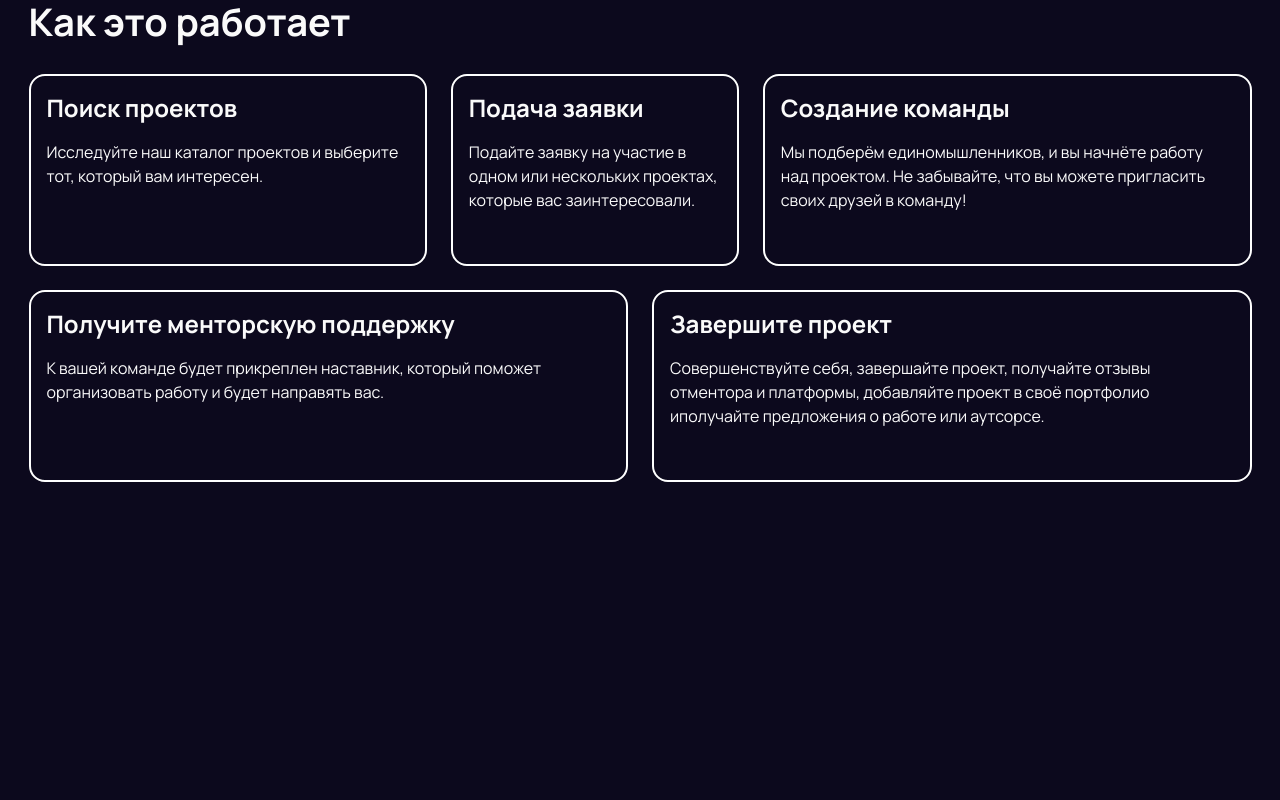
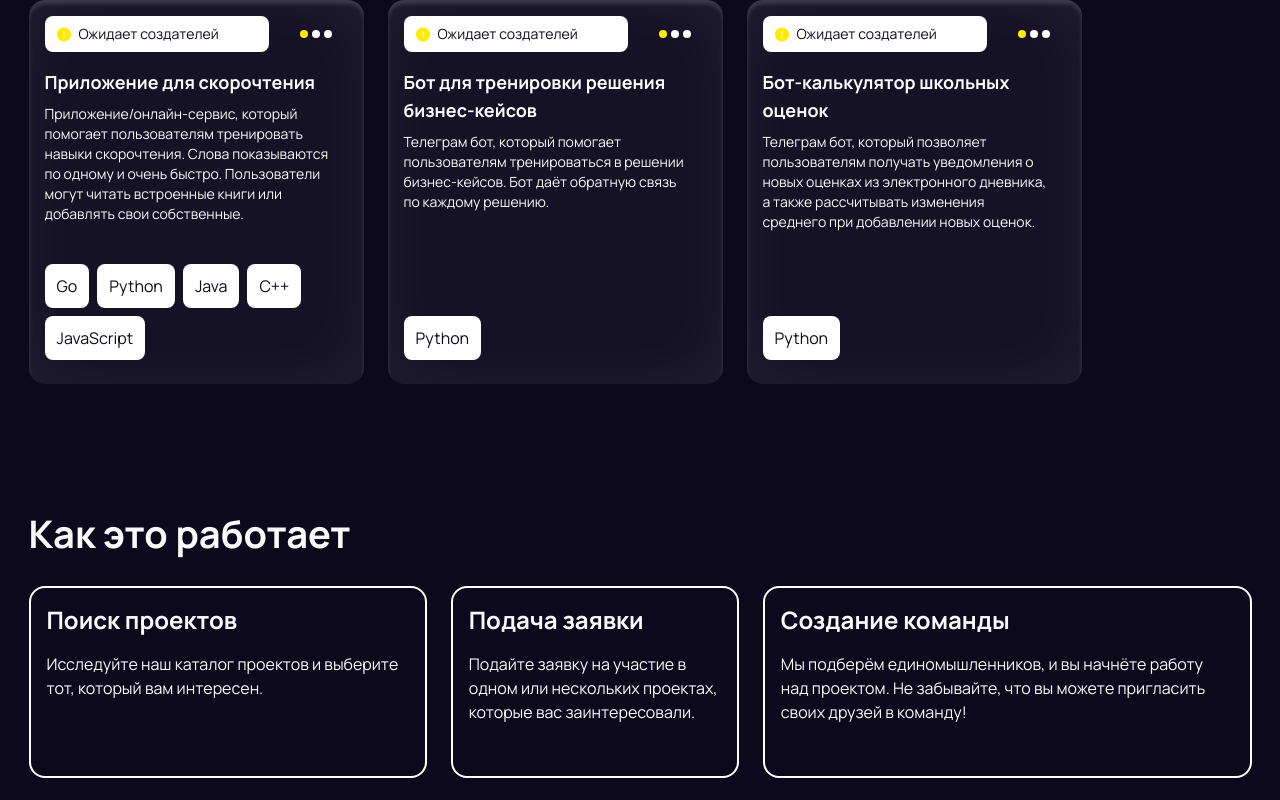
Before and after one commit to Pet-Plat/Pet-Platform-Front, a React (Vite) app: page / in a window 1280 px wide. Shown: the top 800 px of the page. Built offline with nearby package versions, Linux system fonts and the light colour scheme.

Commit message:
feat: Mount pet projects list in home page

```diff
--- a/src/components/landing/how-it-works/HowItWorksSection.tsx
+++ b/src/components/landing/how-it-works/HowItWorksSection.tsx
@@ -1,11 +1,12 @@
 import React from "react";
 import HowItWorksCard from "@/components/landing/how-it-works/HowItWorksCard.tsx";
+import {cn} from "@/lib/utils.ts";
 
 
 // TODO: set type
-export default function HowItWorksSection() {
+export default function HowItWorksSection({ className }: { className?: string }) {
     return (
-        <div className="mb-36">
+        <div className={cn(className)}>
             <h2 className="container mb-8">Как это работает</h2>
 
             <div className="overflow-auto flex gap-4 px-5 md:container md:gap-6 md:flex-col">
--- a/src/views/pages/HomePage.tsx
+++ b/src/views/pages/HomePage.tsx
@@ -1,9 +1,44 @@
 import HowItWorksSection from "@/components/landing/how-it-works/HowItWorksSection.tsx";
+import PetProjectList from "@/components/common/pet-project/PetProjectList.tsx";
+import {PetProjectCardDto, PetProjectCardState, PetProjectDifficulty} from "@/components/common/pet-project/api.ts";
+import { useState } from "react";
 
 const HomePage = () => {
+    const [projects, _] = useState<PetProjectCardDto[]>([
+        {
+            id: 1,
+            name: "Приложение для скорочтения",
+            description: "Приложение/онлайн-сервис, который помогает пользователям тренировать навыки скорочтения. Слова показываются по одному и очень быстро. Пользователи могут читать встроенные книги или добавлять свои собственные.",
+            difficulty: PetProjectDifficulty.EASY,
+            state: PetProjectCardState.AWAITING_CREATORS,
+            topics: ["Мобильная разработка", "Веб-разработка"],
+            languages: ["Go", "Python", "Java", "C++", "JavaScript"],
+        },
+        {
+            id: 2,
+            name: "Бот для тренировки решения бизнес-кейсов",
+            description: "Телеграм бот, который помогает пользователям тренироваться в решении бизнес-кейсов. Бот даёт обратную связь по каждому решению.",
+            difficulty: PetProjectDifficulty.EASY,
+            state: PetProjectCardState.AWAITING_CREATORS,
+            topics: ["Телеграм боты", "Машинное обучение"],
+            languages: ["Python"],
+        },
+        {
+            id: 3,
+            name: "Бот-калькулятор школьных оценок",
+            description: "Телеграм бот, который позволяет пользователям получать уведомления о новых оценках из электронного дневника, а также рассчитывать изменения среднего при добавлении новых оценок.",
+            difficulty: PetProjectDifficulty.EASY,
+            state: PetProjectCardState.AWAITING_CREATORS,
+            topics: ["Телеграм боты", "Парсинг"],
+            languages: ["Python"],
+        }
+    ]);
+
   return (
     <main>
-      <HowItWorksSection />
+        <PetProjectList className="mb-18 md:mb-32" data={projects} />
+
+        <HowItWorksSection className="mb-18 md:mb-36" />
     </main>
   );
 };
```
